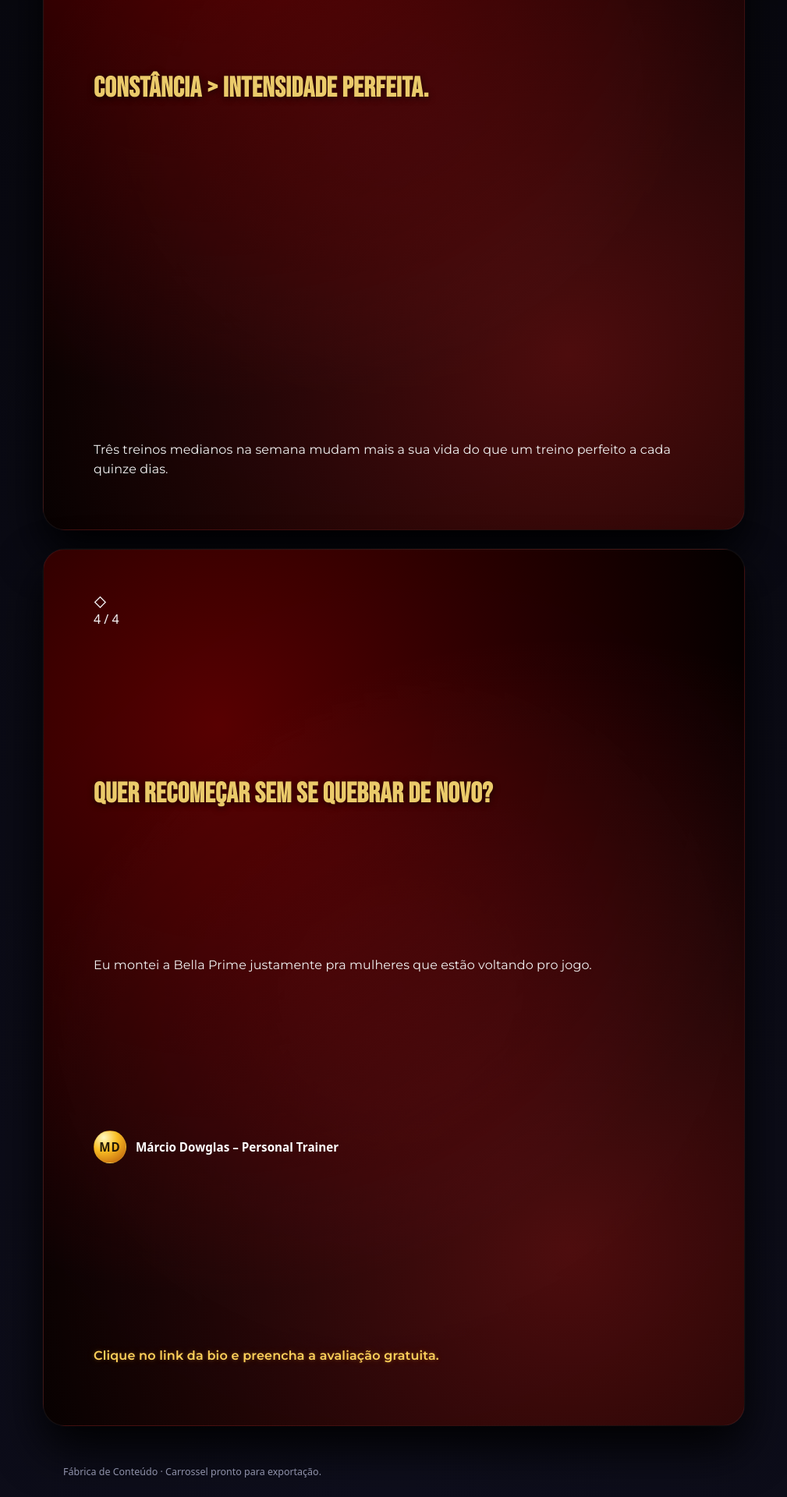
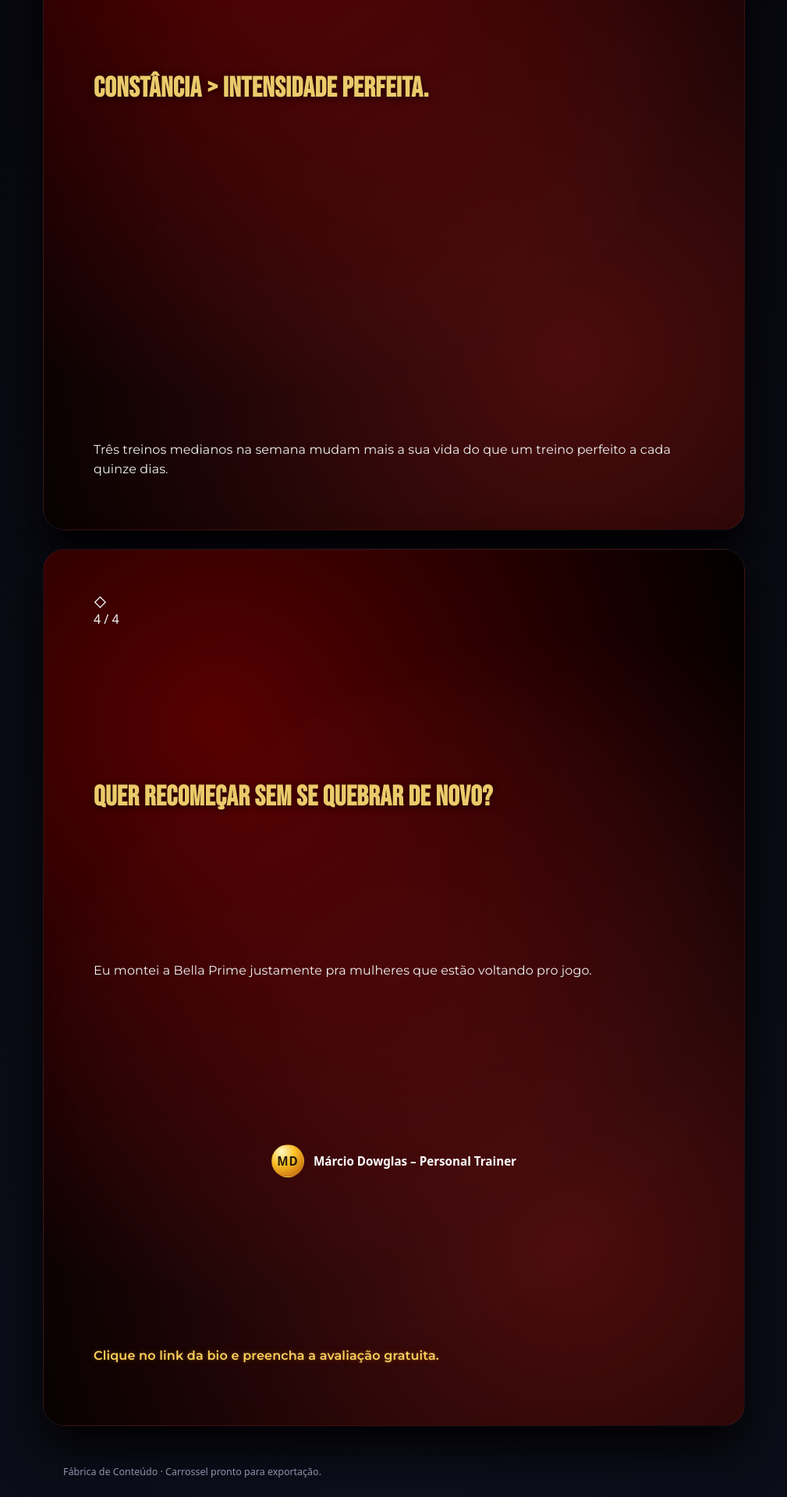
Before and after one commit to mbritodowglas-collab/fabrica-conteudo, a Jekyll site: the page built from content/carrossel/model-impacto-md.md, in a window 1280 px wide. Shown: the part 3004-4924 px from the top of the page at 78% size, without its empty margins (135-1144 px from the left). Built offline with Jekyll 4.4.1, drawn with Linux system fonts in a browser that asks for light colours.

Commit message:
Update carrossel.html

```diff
--- a/_layouts/carrossel.html
+++ b/_layouts/carrossel.html
@@ -91,11 +91,11 @@
 
         {%- comment %}
           🔥 INSERÇÃO DO BLOCO DE PERFIL NO ÚLTIMO SLIDE
-          Mantendo exatamente o design do estilo Twitter.
+          Posição 1: base do slide, centralizado, estilo assinatura.
         {% endcomment -%}
         {% if forloop.last %}
-        <div class="fc-slide__profile" style="margin-top: 2rem;">
-          <div class="fc-static-header">
+        <div class="fc-slide__profile" style="margin-top: 2.5rem; display: flex; justify-content: center;">
+          <div class="fc-profile-card" style="display: flex; align-items: center; gap: 0.75rem;">
 
             <div class="fc-avatar">
               {% if page.avatar %}
@@ -105,7 +105,7 @@
               {% endif %}
             </div>
 
-            <div class="fc-static-user">
+            <div class="fc-static-user" style="text-align: left;">
               <div class="fc-static-user__name">
                 {{ nome }}
                 {% if page.verificado %}
```
